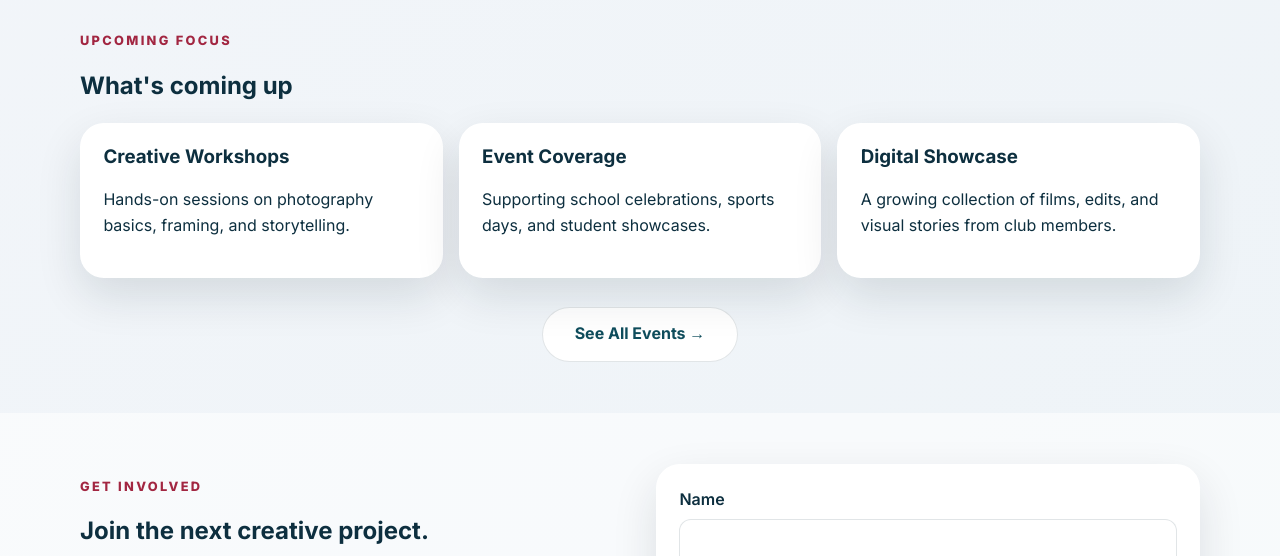
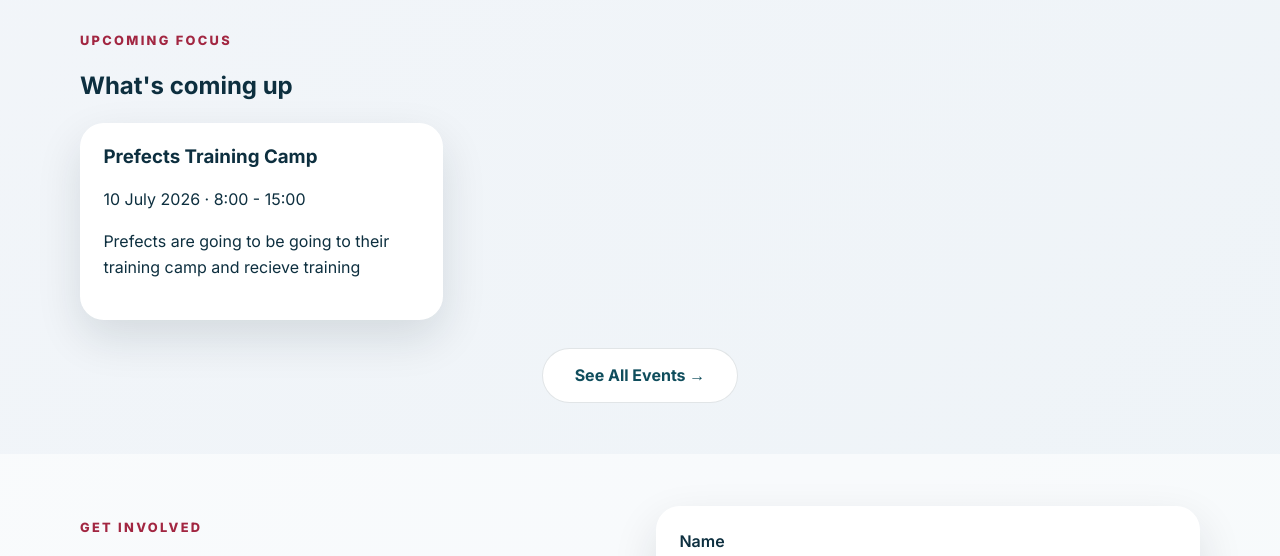
Before and after one commit to InfiniteX8673/Borrowdale-Academy-Media-Club, a website: page index.html in a window 1280 px wide. Shown: the part 2280-2836 px from the top of the page. Drawn offline with nearby package versions, Linux system fonts and the light colour scheme.

Commit message:
update events to Prefects Training Camp and make home page load events dynamically

```diff
--- a/index.html
+++ b/index.html
@@ -151,20 +151,7 @@
             <p class="eyebrow">Upcoming focus</p>
             <h2>What's coming up</h2>
           </div>
-          <div class="card-grid">
-            <article class="card">
-              <h3>Creative Workshops</h3>
-              <p>Hands-on sessions on photography basics, framing, and storytelling.</p>
-            </article>
-            <article class="card">
-              <h3>Event Coverage</h3>
-              <p>Supporting school celebrations, sports days, and student showcases.</p>
-            </article>
-            <article class="card">
-              <h3>Digital Showcase</h3>
-              <p>A growing collection of films, edits, and visual stories from club members.</p>
-            </article>
-          </div>
+          <div id="events-list-home" class="card-grid"></div>
           <div class="see-more-wrap">
             <a href="events.html" class="button secondary see-more-btn">See All Events →</a>
           </div>
@@ -250,6 +237,24 @@
         window.addEventListener('scroll', () => backBtn.classList.toggle('visible', window.scrollY > 400), { passive: true });
         backBtn.addEventListener('click', () => window.scrollTo({ top: 0, behavior: 'smooth' }));
       }
+      fetch('data/events.json')
+        .then(r => r.json())
+        .then(events => {
+          const container = document.getElementById('events-list-home');
+          if (!container) return;
+          if (events.length === 0) {
+            container.innerHTML = '<p>No upcoming events right now.</p>';
+            return;
+          }
+          container.innerHTML = events.map((e, i) => `
+            <article class="card" style="animation-delay:${i * 0.06}s">
+              <h3>${e.title}</h3>
+              <p>${e.date}${e.time ? ' &middot; ' + e.time : ''}</p>
+              <p>${e.description}</p>
+            </article>
+          `).join('');
+        })
+        .catch(() => {});
       if ('serviceWorker' in navigator) {
         navigator.serviceWorker.register('sw.js').catch(() => {});
       }
```
